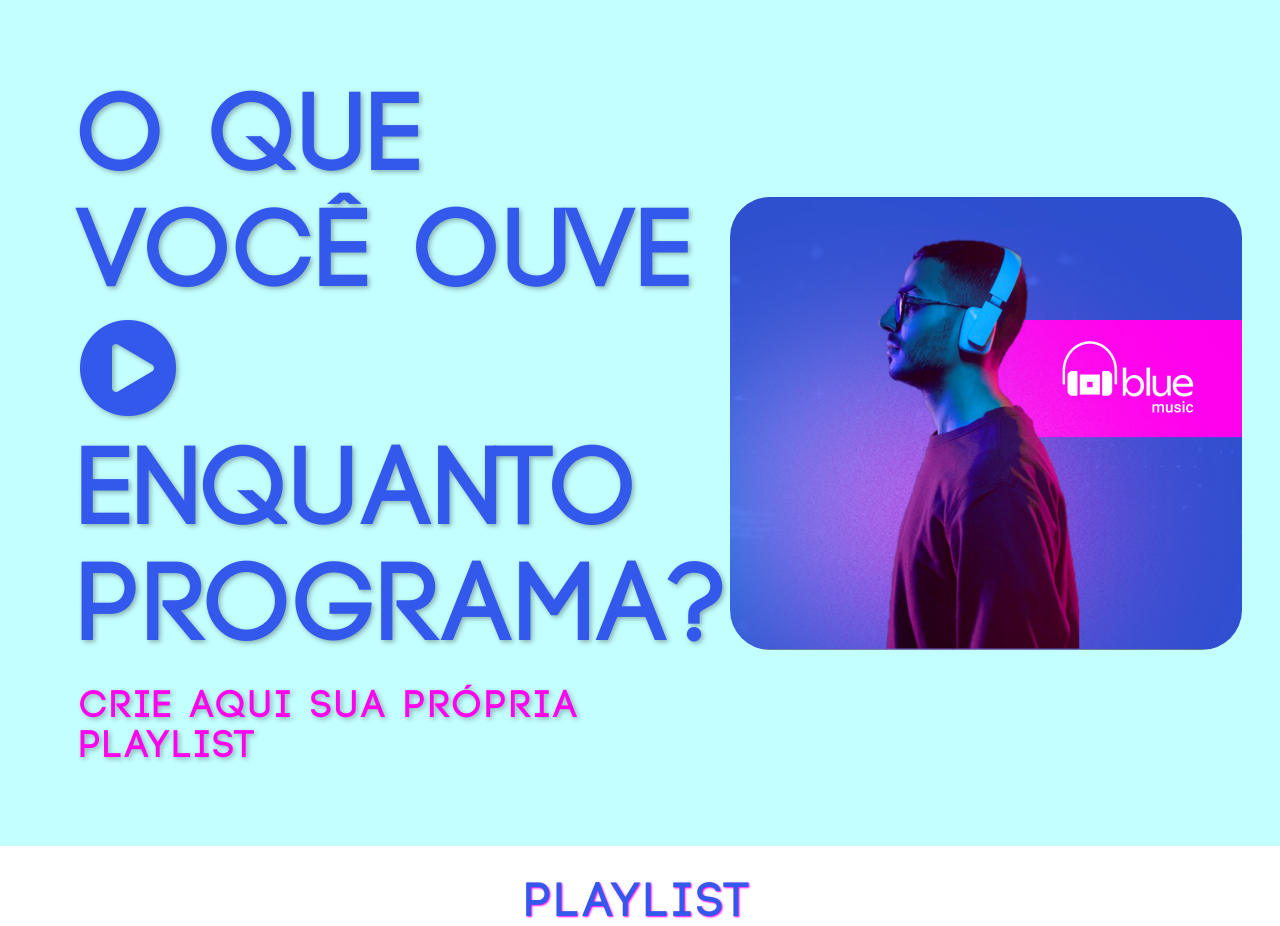
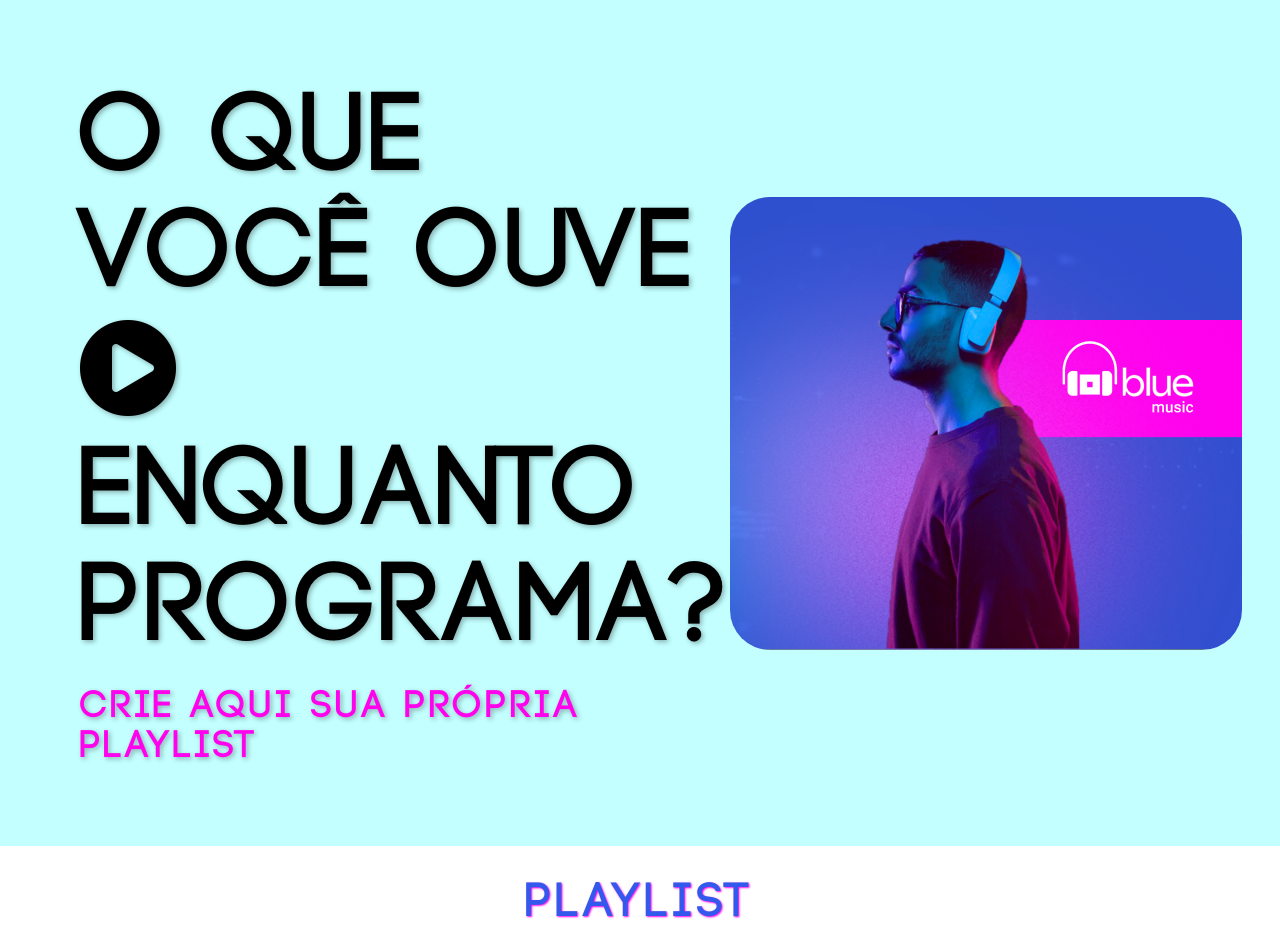
Before and after one commit to codethi/BlueMusicV2, a Flask app: page / in a window 1280 px wide. Shown: the part 65-991 px from the top of the page. Run offline with Flask 2, Linux system fonts and the light colour scheme; data comes from the database, SQL or seed files in the repository.

Commit message:
alteração do h1

```diff
--- a/static/css/styles.css
+++ b/static/css/styles.css
@@ -72,7 +72,7 @@ header#banner div {
 
 header#banner div h1 {
   font-size: 7rem;
-  color: #3359ec;
+  color: #000000;
   text-shadow: 2px 2px 5px #00000050;
 }
 
```
